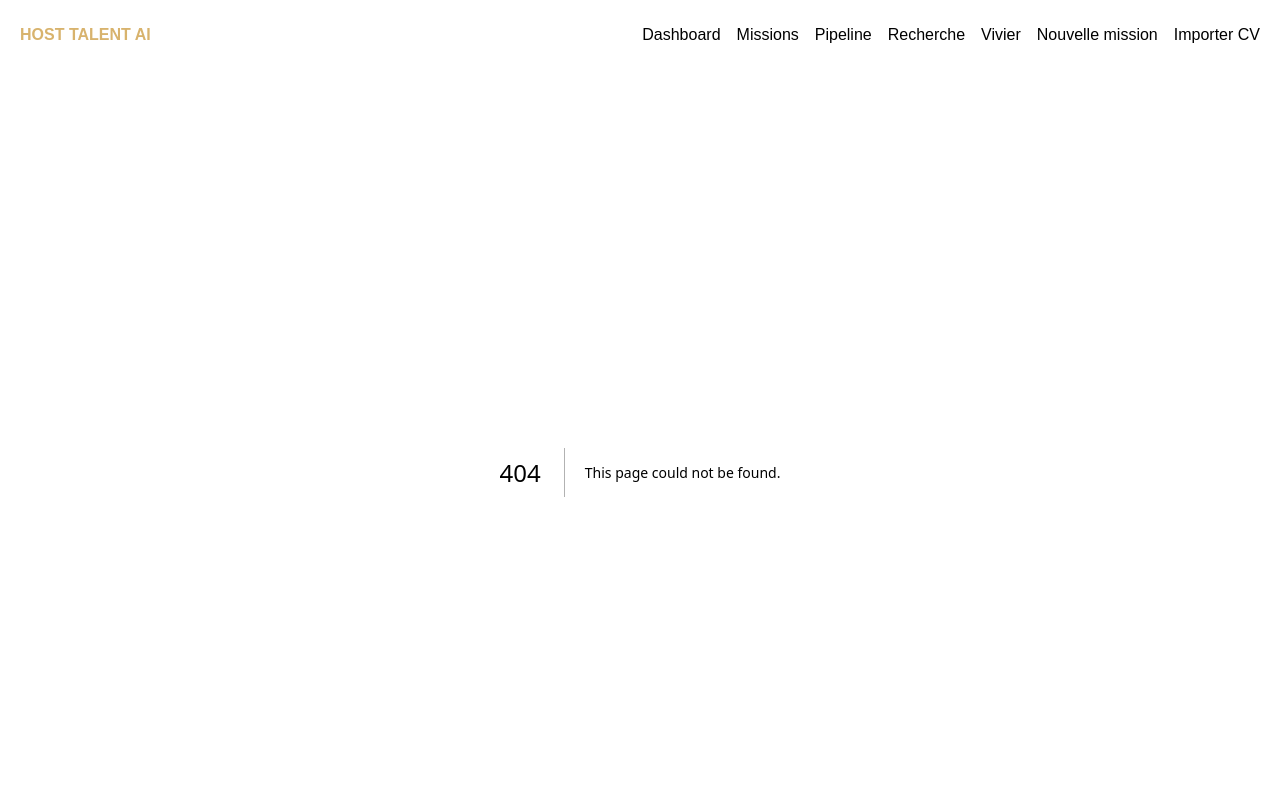
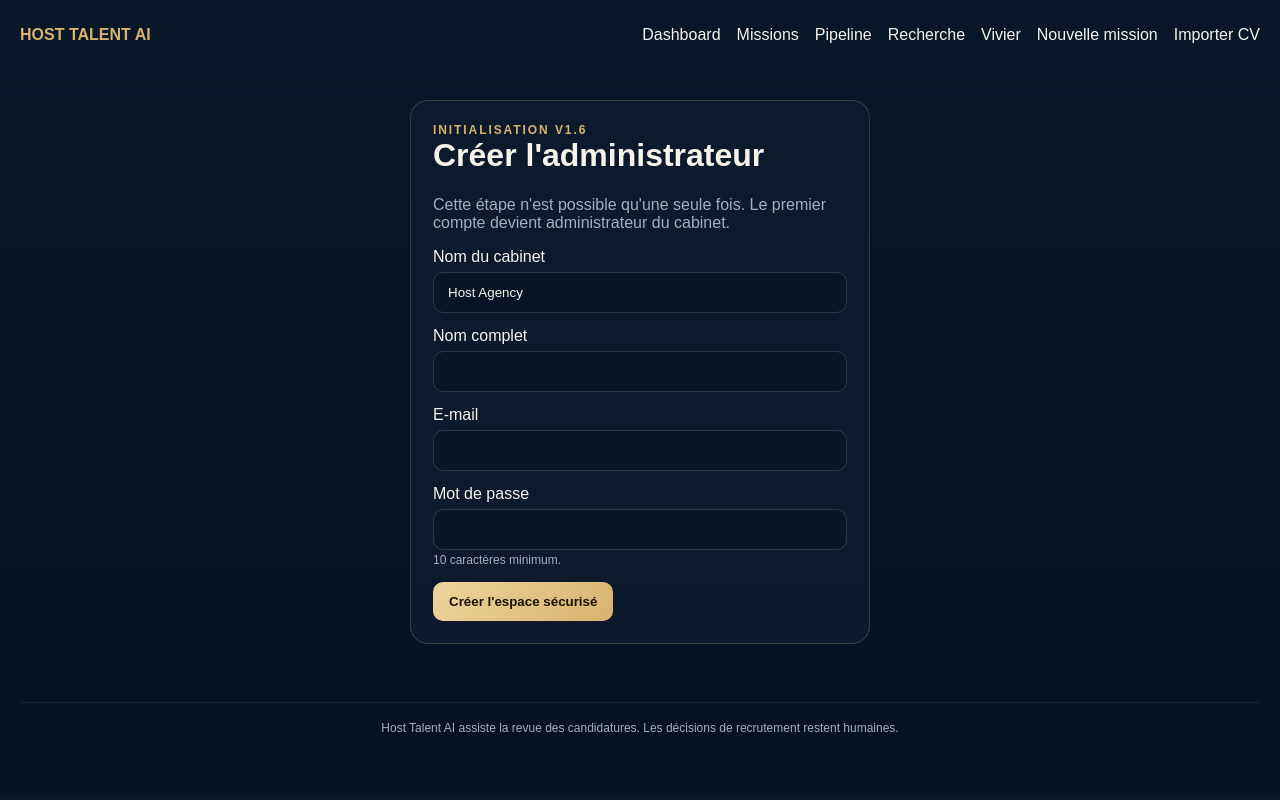
Before and after one commit to keulmichael/host-talent-ai, a Next.js app: page /setup in a window 1280 px wide. Before the commit this address had no page. Shown: the top 800 px of the page. Built offline with nearby package versions, Linux system fonts and the light colour scheme.

Commit message:
V1.6 — écran d'initialisation administrateur

```diff
--- /dev/null
+++ b/app/setup/page.tsx
@@ -0,0 +1,11 @@
+"use client";
+import { useState } from "react";
+import { useRouter } from "next/navigation";
+
+export default function SetupPage(){
+ const router=useRouter();
+ const [form,setForm]=useState({organizationName:"Host Agency",fullName:"",email:"",password:""});
+ const [error,setError]=useState(""); const [loading,setLoading]=useState(false);
+ async function submit(e:React.FormEvent){e.preventDefault();setLoading(true);setError("");const res=await fetch("/api/auth/setup",{method:"POST",headers:{"Content-Type":"application/json"},body:JSON.stringify(form)});const data=await res.json().catch(()=>({}));if(!res.ok){setError(data.error||"Initialisation impossible");setLoading(false);return;}router.push("/");router.refresh();}
+ return <div className="loginWrap"><div className="card loginCard"><div className="eyebrow">INITIALISATION V1.6</div><h1>Créer l'administrateur</h1><p className="muted">Cette étape n'est possible qu'une seule fois. Le premier compte devient administrateur du cabinet.</p><form onSubmit={submit}><div className="field"><label>Nom du cabinet<input value={form.organizationName} onChange={e=>setForm({...form,organizationName:e.target.value})} required/></label></div><div className="field"><label>Nom complet<input value={form.fullName} onChange={e=>setForm({...form,fullName:e.target.value})} required/></label></div><div className="field"><label>E-mail<input type="email" value={form.email} onChange={e=>setForm({...form,email:e.target.value})} required/></label></div><div className="field"><label>Mot de passe<input type="password" minLength={10} value={form.password} onChange={e=>setForm({...form,password:e.target.value})} required/><span className="muted small">10 caractères minimum.</span></label></div>{error&&<p className="errorText">{error}</p>}<button className="btn" disabled={loading}>{loading?"Création…":"Créer l'espace sécurisé"}</button></form></div></div>;
+}
```
